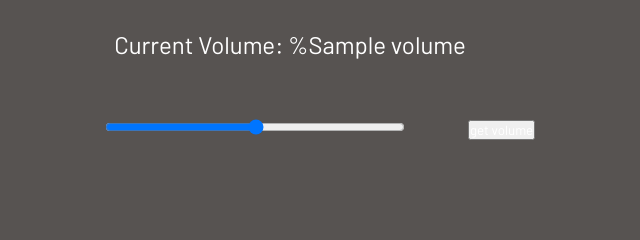
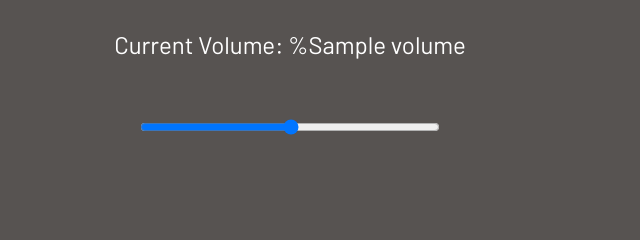
Before and after one commit to reyes256/sonos-volume-controller, a Flask app: template templates/index.html in a window 1280 px wide. Shown: the part 203-443 px from the top of the page, without its empty margins (350-990 px from the left). Run offline with Flask 3, Linux system fonts and the light colour scheme; the template is opened without the code that fills it: most values are stand-ins (such as "Sample title", 1, 10 or a date in 2020); parts of the project's set-up code (start-up, migrations or seed data) failed here and were passed over.

Commit message:
removed unused button
Signed-off-by: Fernando Reyes <fernandoreyes.dev@gmail.com>

```diff
--- a/templates/index.html
+++ b/templates/index.html
@@ -16,7 +16,6 @@
 
         <p>Current Volume: <span id="rangeValue">%{{volume}}</span></p>
         <input type="range" id="rangeInput" name="volume_input" value="{{volume}}" min="1" max="100" oninput="updateVolume()">
-        <button onclick="getVolume()">get volume</button>
     </form>
 
     <script>
```
